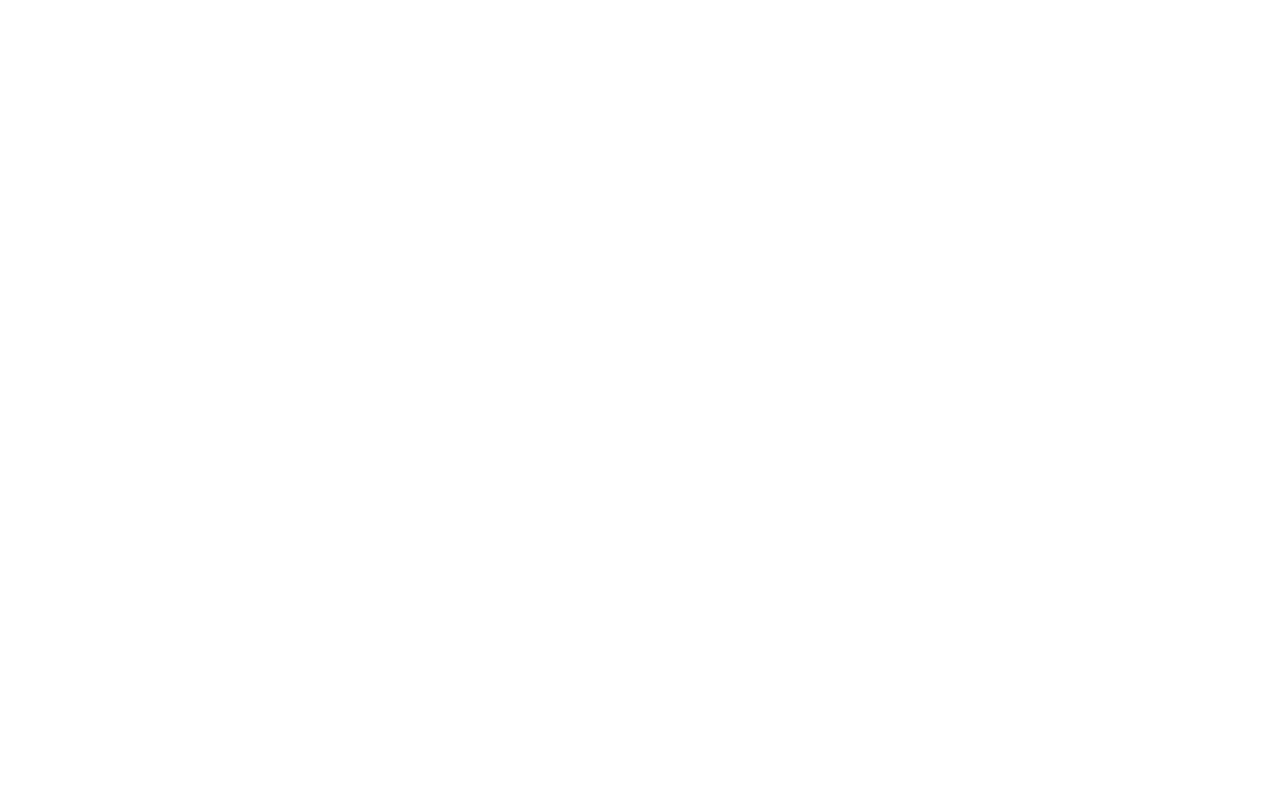
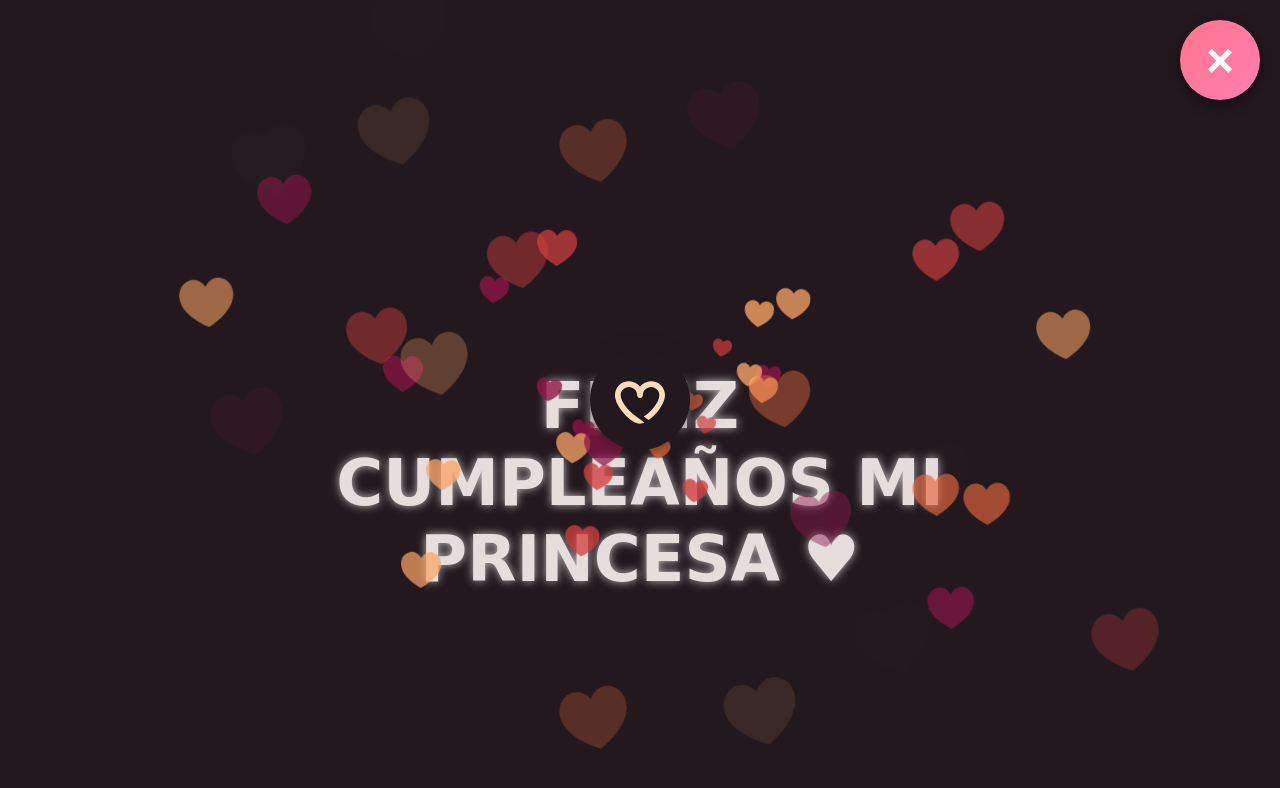
Before and after one commit to Marcos200216/cumple_mile, a plain HTML site: page index7.html in a window 1280 px wide. Drawn offline with nearby package versions, Linux system fonts and the light colour scheme.

Commit message:
first commit

```diff
--- a/index7.html
+++ b/index7.html
@@ -0,0 +1,32 @@
+<!DOCTYPE html>
+<html lang="en" >
+<head>
+  <meta charset="UTF-8">
+  <title>I LOVE YOU ENCODED</title>
+  <link rel="stylesheet" href="./style2.css">
+
+</head>
+<body>
+<button class="close-btn" onclick="location.href='index2.html'">×</button>
+<div class="back"></div>
+<div id="button">
+<svg version="1.1" id="Capa_1" xmlns="http://www.w3.org/2000/svg" xmlns:xlink="http://www.w3.org/1999/xlink" x="0px" y="0px"
+	 width="45.412px" height="45.413px" viewBox="0 0 45.412 45.413" style="enable-background:new 0 0 45.412 45.413;"
+	 xml:space="preserve">
+	<g>
+
+		<path style="fill:#FFDCB9;" d="M45.412,16.024c0-6.918-5.668-12.547-12.635-12.547c-4.103,0-7.754,1.951-10.063,4.969
+			c-2.311-3.018-5.965-4.969-10.07-4.969C5.672,3.477,0,9.105,0,16.024c0,10.422,14.892,25.911,22.715,25.911
+			c1.185,0,2.531-0.358,3.965-0.998c0,0-5.476-4.086-7.683-5.672C13.625,31.402,5.143,22.639,5.143,16.024
+			c0-4.082,3.365-7.403,7.5-7.403c4.135,0,7.5,3.321,7.5,7.403c0,1.42,1.151,2.572,2.572,2.572c1.42,0,2.57-1.152,2.57-2.572
+			c0-4.082,3.361-7.403,7.492-7.403s7.492,3.321,7.492,7.403c0,6.723-8.544,15.977-14.113,19.411l4.394,3.244
+			C37.761,33.575,45.412,23.497,45.412,16.024z"/>
+	</g>
+
+</svg></div>
+<h1> FELIZ CUMPLEAÑOS MI PRINCESA &hearts;</h1>
+
+  <script src='//cdnjs.cloudflare.com/ajax/libs/jquery/2.1.3/jquery.min.js'></script><script  src="./script2.js"></script>
+
+</body>
+</html>
--- /dev/null
+++ b/script2.js
@@ -0,0 +1,17 @@
+color = ['#f9a363','#8c1346','#d13d3c','#e2663b'];
+function addHeart(){
+  randomColor = Math.floor(Math.random() * (4));
+  randomX = Math.floor(Math.random() * (100));
+  randomY = Math.floor(Math.random() * (100));
+  svg = '<svg style="top:'+randomY+'%; left: '+randomX+'%;" class="heart" version="1.1" xmlns="http://www.w3.org/2000/svg" xmlns:xlink="http://www.w3.org/1999/xlink" x="0px" y="0px" viewBox="0 0 23.217 23.217" style="enable-background:new 0 0 23.217 23.217;" xml:space="preserve"><g><path style="fill:'+color[randomColor]+';" d="M11.608,21.997c-22.647-12.354-6.268-27.713,0-17.369C17.877-5.716,34.257,9.643,11.608,21.997z" /></g></svg>';
+  $("body").append(svg);
+}
+function deleteHearts(){
+  $('.heart:lt(100)').remove();
+}
+function centerHeart(){
+  $(".heart").css('-webkit-animation','show-heart 4s ease');
+}
+setInterval(addHeart,50);
+setInterval(centerHeart,200);
+setInterval(deleteHearts,8000);
--- /dev/null
+++ b/style2.css
@@ -0,0 +1,117 @@
+.back {
+  position: fixed;
+  left: 0;
+  top: 0;
+  width: 100%;
+  height: 100%;
+  background: center center #22181e no-repeat;
+  background-size: cover;
+}
+
+#source-heart {
+  width: 20px;
+  height: 20px;
+  position: fixed;
+  right: 30px;
+  top: 30px;
+}
+
+#button {
+  width: 100px;
+  height: 100px;
+  left: 50%;
+  top: 50%;
+  margin: -50px;
+  background: #22181e;
+  position: fixed;
+  border-radius: 50px;
+  box-sizing: border-box;
+  color: black;
+  text-align: center;
+  padding: 25px 0 0 3px;
+  font-family: monospace;
+  font-size: 40px;
+  cursor: pointer;
+  z-index: 20;
+  box-shadow: 0 0 20px -5px #22181e;
+  overflow: hidden;
+}
+#button img {
+  position: absolute;
+  left: -73%;
+  top: 0;
+  width: 180%;
+}
+#button svg {
+  width: 50%;
+  height: 50%;
+  left: 50%;
+  top: 50%;
+  position: absolute;
+  transform: translateX(-50%) translateY(-45%);
+}
+
+.heart {
+  position: fixed;
+  width: 50px;
+  z-index: 10;
+  height: 50px;
+  transform: translateX(-50%) translateY(-50%) scale(1.5);
+  opacity: 1;
+  transition: 0.5s ease;
+  opacity: 0;
+}
+
+@keyframes show-heart {
+  0% {
+    opacity: 0;
+    transform: translateX(-50%) translateY(-50%) scale(1.5) rotateZ(-15deg);
+  }
+  50% {
+    opacity: 0.8;
+  }
+  100% {
+    opacity: 0;
+    left: 50%;
+    top: 50%;
+    transform: translateX(-50%) translateY(-50%) scale(0.2) rotateZ(15deg);
+    display: none;
+  }
+}
+h1 {
+  position: absolute;
+  top: 55%;
+  left: 50%;
+  transform: translate(-50%, -50%);
+  font-size: clamp(1.5rem, 5vw, 4rem); /* Responsive: mínimo 1.5rem, máximo 4rem */
+  color: rgb(230, 221, 221);
+  text-align: center;
+  line-height: 1.2;
+  font-family: 'Dancing Script', cursive; /* Puedes cambiar la fuente */
+  text-shadow: 0 0 10px rgba(255, 255, 255, 0.7);
+}
+ .close-btn {
+      position: fixed;
+      top: 20px;
+      right: 20px;
+      width: 80px;
+      height: 80px;
+      background: linear-gradient(135deg, #ff758c, #ff7eb3);
+      border: none;
+      border-radius: 50%;
+      cursor: pointer;
+      display: flex;
+      align-items: center;
+      justify-content: center;
+      box-shadow: 0 4px 15px rgba(0,0,0,0.4);
+      transition: transform 0.3s, box-shadow 0.3s;
+      z-index: 9999;
+      font-size: 3rem;
+      color: white;
+      font-weight: bold;
+    }
+
+    .close-btn:hover {
+      transform: scale(1.2) rotate(90deg);
+      box-shadow: 0 6px 20px rgba(0,0,0,0.5);
+    }
```
Also changed, not shown: index4.html (+0 -27 lines), style.css (+5 -3 lines).
